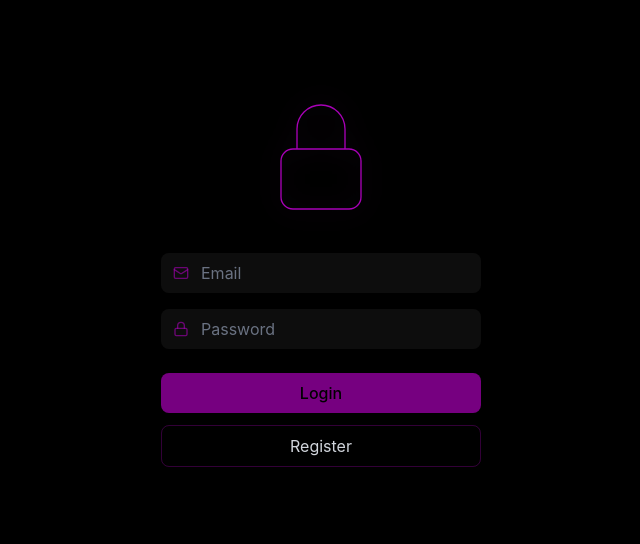
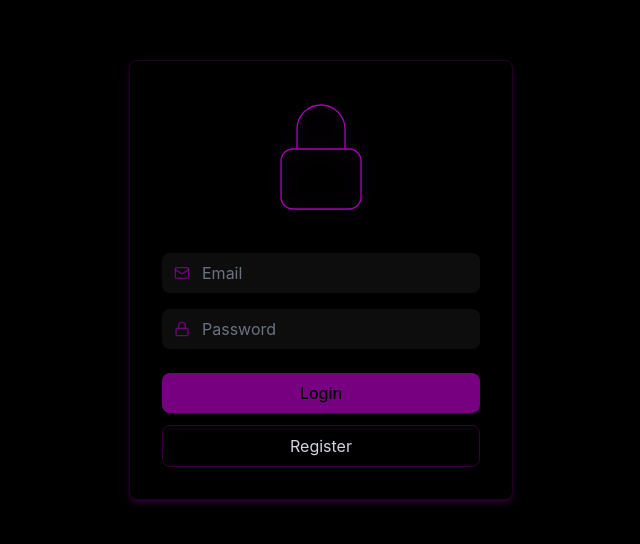
Before and after one commit to burulol/buru-pm, a React (Vite) app in the folder web/: page /login in a window 1280 px wide. Shown: the part 120-664 px from the top of the page, without its empty margins (319-959 px from the left). Built offline with nearby package versions, Linux system fonts and the light colour scheme.

Commit message:
feat: login box shadow

```diff
--- a/web/src/pages/Login/index.jsx
+++ b/web/src/pages/Login/index.jsx
@@ -50,7 +50,7 @@ export default function Login() {
 
   return (
     <div className="h-screen flex items-center justify-center bg-black text-white">
-      <div className="w-full max-w-sm p-8 space-y-8">
+      <div className="w-full max-w-sm p-8 space-y-8 shadow-md border border-fuchsia-700/20 shadow-fuchsia-700/20 rounded-lg">
         {/* Header */}
         <div className="text-center space-y-3">
           <BigLock className="text-fuchsia-700 w-32 h-32 mx-auto drop-shadow-[0_0_12px_rgba(192,38,211,0.25)]" />
--- a/web/src/pages/Register/index.jsx
+++ b/web/src/pages/Register/index.jsx
@@ -54,7 +54,7 @@ export default function Register() {
 
   return (
     <div className="h-screen flex items-center justify-center bg-black text-white">
-      <div className="w-full max-w-sm p-8 space-y-8">
+      <div className="w-full max-w-sm p-8 space-y-8 shadow-md border border-fuchsia-700/20 shadow-fuchsia-700/20 rounded-lg">
         {/* Header */}
         <div className="text-center space-y-3">
           <BigLock className="text-fuchsia-700 w-32 h-32 mx-auto drop-shadow-[0_0_12px_rgba(192,38,211,0.25)]" />
```
